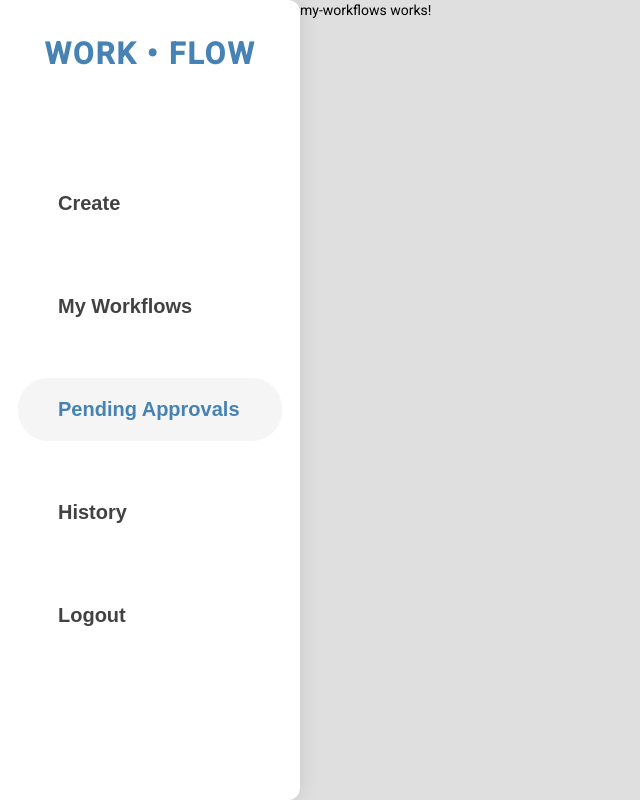
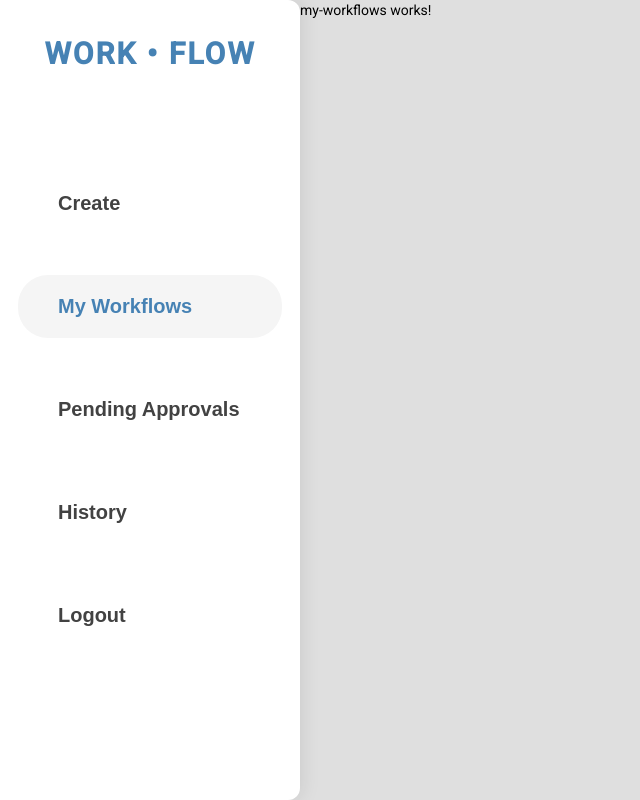
Before and after one commit to suhas023/workflow-fend, an Angular app: page / in a window 1280 px wide. Shown: the whole page, without its empty margins (0-640 px from the left). Built offline with nearby package versions, Linux system fonts and the light colour scheme; sample sign-in values are in the browser's storage.

Commit message:
create sidenav service

```diff
--- a/src/app/modules/sidenav/sidenav.component.html
+++ b/src/app/modules/sidenav/sidenav.component.html
@@ -3,9 +3,9 @@
 <div class="items">
   <button
     *ngFor="let item of items"
-    [class.selected]="selected === item.name"
+    [class.selected]="sidenavService.selected === item.name"
     matRipple
-    (click)="onClick.emit(item)"
+    [routerLink]="item.data"
   >
     {{ item.name }}
   </button>
--- a/src/app/modules/sidenav/sidenav.component.ts
+++ b/src/app/modules/sidenav/sidenav.component.ts
@@ -1,4 +1,5 @@
 import { Component, OnInit, Input, Output, EventEmitter } from '@angular/core';
+import { SidenavService } from "./sidenav.service";
 
 @Component({
   selector: 'app-sidenav',
@@ -7,9 +8,7 @@ import { Component, OnInit, Input, Output, EventEmitter } from '@angular/core';
 })
 export class SidenavComponent implements OnInit {
   @Input() items: ISidenavItem[] = [];
-  @Input() selected: string = '';
-  @Output() onClick: EventEmitter<ISidenavItem> = new EventEmitter();
-  constructor() {}
+  constructor(public sidenavService: SidenavService) {}
 
   ngOnInit(): void {}
 }
--- a/src/app/modules/sidenav/sidenav.module.ts
+++ b/src/app/modules/sidenav/sidenav.module.ts
@@ -2,10 +2,11 @@ import { NgModule } from '@angular/core';
 import { CommonModule } from '@angular/common';
 import { SidenavComponent } from './sidenav.component';
 import { MatRippleModule } from '@angular/material/core';
+import { RouterModule } from "@angular/router";
 
 @NgModule({
   declarations: [SidenavComponent],
-  imports: [CommonModule, MatRippleModule],
+  imports: [CommonModule, MatRippleModule, RouterModule],
   exports: [SidenavComponent],
 })
 export class SidenavModule {}
--- /dev/null
+++ b/src/app/modules/sidenav/sidenav.service.ts
@@ -0,0 +1,9 @@
+import { Injectable } from '@angular/core';
+
+@Injectable({
+  providedIn: 'root'
+})
+export class SidenavService {
+  selected: string = "";
+  constructor() { }
+}
--- a/src/app/pages/create-workflow/create-workflow.component.ts
+++ b/src/app/pages/create-workflow/create-workflow.component.ts
@@ -1,15 +1,15 @@
 import { Component, OnInit } from '@angular/core';
+import { SidenavService } from 'src/app/modules/sidenav/sidenav.service';
 
 @Component({
   selector: 'app-create-workflow',
   templateUrl: './create-workflow.component.html',
-  styleUrls: ['./create-workflow.component.css']
+  styleUrls: ['./create-workflow.component.css'],
 })
 export class CreateWorkflowComponent implements OnInit {
-
-  constructor() { }
-
-  ngOnInit(): void {
+  constructor(private sidenavService: SidenavService) {
+    this.sidenavService.selected = 'Create';
   }
 
+  ngOnInit(): void {}
 }
--- a/src/app/pages/home/home.component.html
+++ b/src/app/pages/home/home.component.html
@@ -1,8 +1,6 @@
 <div class="sidenav">
   <app-sidenav
     [items]="sidenavItems"
-    [selected]="selectedSidenavItem"
-    (onClick)="onItemClick($event)"
   ></app-sidenav>
 </div>
 
--- a/src/app/pages/home/home.component.ts
+++ b/src/app/pages/home/home.component.ts
@@ -8,11 +8,10 @@ import { ISidenavItem } from '../../modules/sidenav/sidenav.component';
   styleUrls: ['./home.component.css'],
 })
 export class HomeComponent implements OnInit {
-  selectedSidenavItem = 'Pending Approvals';
   sidenavItems: ISidenavItem[] = [
     {
       name: 'Create',
-      data: 'create',
+      data: '/create',
     },
     {
       name: 'My Workflows',
@@ -20,11 +19,11 @@ export class HomeComponent implements OnInit {
     },
     {
       name: 'Pending Approvals',
-      data: 'pending',
+      data: '/pending',
     },
     {
       name: 'History',
-      data: 'history',
+      data: '/history',
     },
     {
       name: 'Logout',
@@ -35,11 +34,4 @@ export class HomeComponent implements OnInit {
   constructor(private authService: AuthService) {}
 
   ngOnInit(): void {}
-
-  onItemClick(item: ISidenavItem) {
-    this.selectedSidenavItem = item.name;
-    if (item.name === 'Logout') {
-      this.authService.logout();
-    }
-  }
 }
--- a/src/app/pages/my-workflows/my-workflows.component.ts
+++ b/src/app/pages/my-workflows/my-workflows.component.ts
@@ -1,4 +1,5 @@
 import { Component, OnInit } from '@angular/core';
+import { SidenavService } from "src/app/modules/sidenav/sidenav.service";
 
 @Component({
   selector: 'app-my-workflows',
@@ -7,7 +8,9 @@ import { Component, OnInit } from '@angular/core';
 })
 export class MyWorkflowsComponent implements OnInit {
 
-  constructor() { }
+  constructor(private sidenavService: SidenavService) {
+    this.sidenavService.selected = "My Workflows";
+  }
 
   ngOnInit(): void {
   }
```
